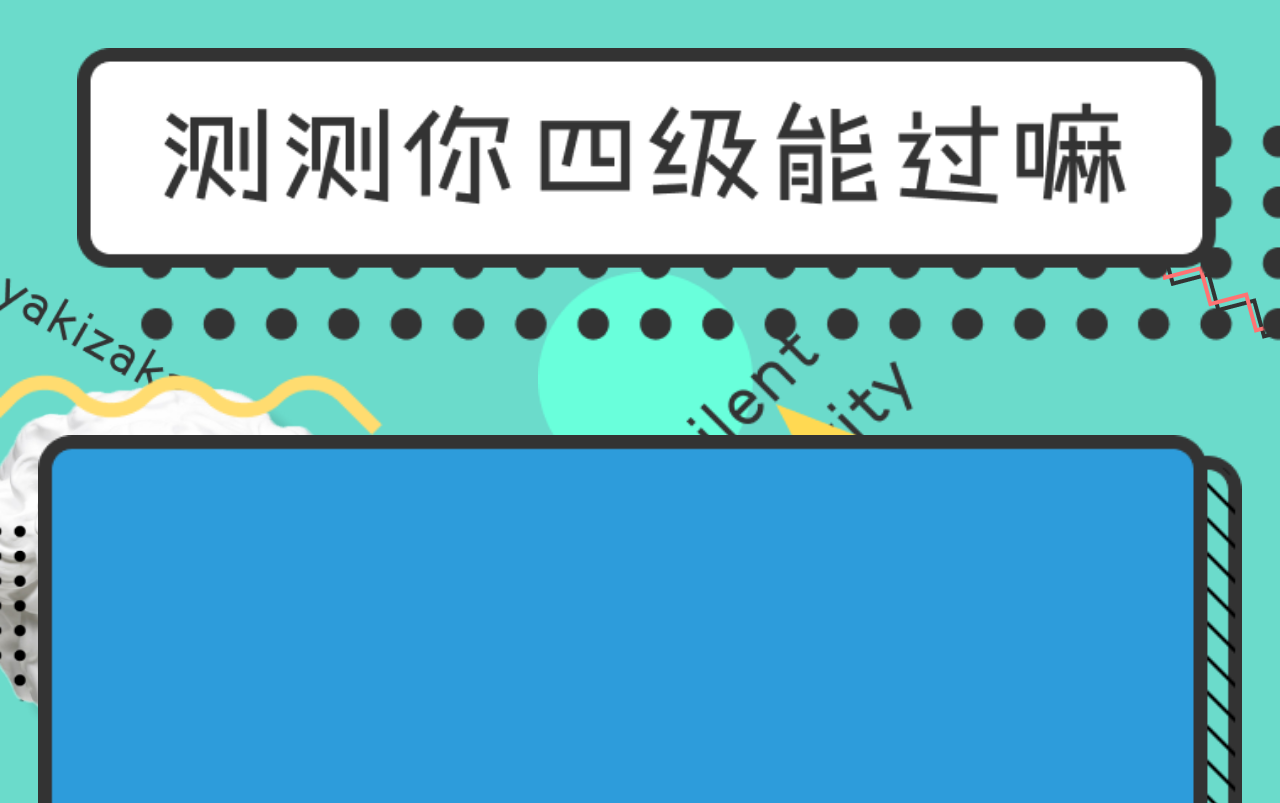
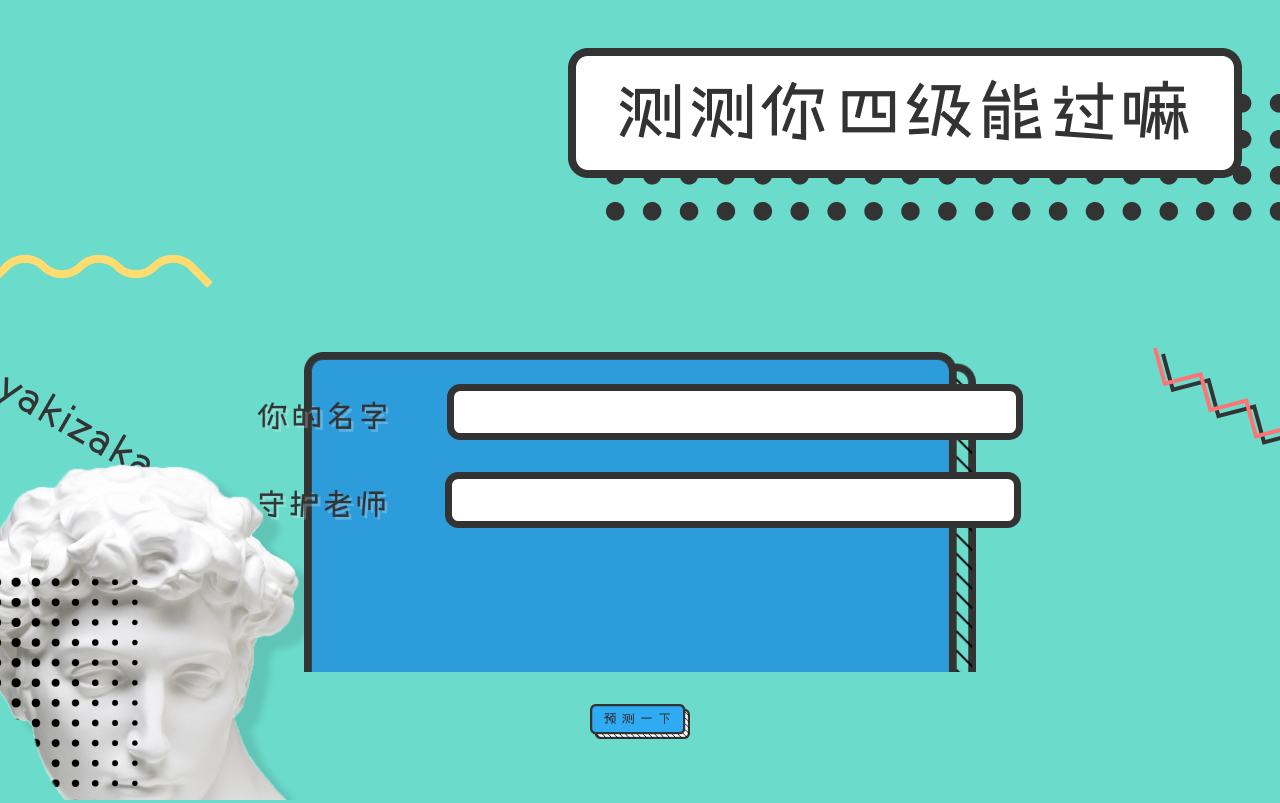
Before and after one commit to creatshare/cet-h5, a plain HTML site: page src/index.html in a window 1280 px wide. Shown: the top 803 px of the page. Drawn offline with Linux system fonts and the light colour scheme.

Commit message:
:beers: mixed code && let`s go to dinner

```diff
--- a/src/css/index.css
+++ b/src/css/index.css
@@ -8,10 +8,6 @@ body {
     height: 100vh;
     width: 100vw;
     overflow: hidden;
-}
-
-img {
-    width: 100%;
 }
 
 .clear {
@@ -26,7 +22,6 @@ img {
 #header #cet4 {
     display: block;
     float: right;
-    width: 94vw;
     margin-top: 3em;
 }
 
@@ -39,25 +34,66 @@ img {
 
 #main {
     display: block;
-    text-align: center;
     height: 60vh;
+    margin-top: 4em;
 }
 
 #main #section {
+    height: 40vh;
+    text-align: center;
+    background-image: url('../img/section@2x.png');
+    background-position: top;
+    background-repeat: no-repeat;
+    background-size: 96vw auto;
+}
+
+@media all and (min-width: 700px) {
+    #main #section {
+        background-size: 672px auto;
+    }
+}
+
+#main .field {
+    display: block;
+    padding-top: 4vh;
+}
+
+#main .field picture {
     display: inline-block;
-    width: 94%;
+}
+
+#main .field img {
+    height: 4vh;
+    width: auto;
+    position: relative;
+    top: 2vh;
+}
+
+#main .field input {
+    display: inline-block;
+    height: 7vh;
+    width: 45%;
+    border: #333 solid 7px;
+    border-radius: 1em;
+    margin-left: 4em;
 }
 
 #main #button {
     display: inline-block;
-    width: 50%;
+    width: 100vw;
     cursor: pointer;
+    text-align: center;
+    margin-top: 2em;
+}
+
+#main #button img {
+    width: 100px;
 }
 
 #footer {
     display: block;
     position: fixed;
-    z-index: -1;
+    z-index: -2;
     bottom: 0;
     width: 100vw;
 }
--- a/src/index.html
+++ b/src/index.html
@@ -17,12 +17,29 @@
                 <img src="./img/Vector@1x.png">
             </picture>
         </header>
+        <div class="clear"></div>
         <main id="main">
-            <picture id="section">
-                <source media="(max-width: 374px)" srcset="./img/section@1x.png">
-                <source media="(min-width: 375px)" srcset="./img/section@2x.png">
-                <img src="./img/section@1x.png">
-            </picture>
+            <div id="section">
+                <!-- 你的名字 -->
+                <div class="field">
+                    <picture id="name">
+                        <source media="(max-width: 374px)" srcset="./img/name@1x.png">
+                        <source media="(min-width: 375px)" srcset="./img/name@2x.png">
+                        <img src="./img/name@1x.png">
+                    </picture>
+                    <input type="text"/>
+                </div>
+                <!-- 守护老师 -->
+                <div class="field">
+                    <picture id="teacher">
+                        <source media="(max-width: 374px)" srcset="./img/teacher@1x.png">
+                        <source media="(min-width: 375px)" srcset="./img/teacher@2x.png">
+                        <img src="./img/teacher@1x.png">
+                    </picture>
+                    <input type="text"/>
+                </div>
+            </div>
+            <!-- 预测一下 -->
             <picture id="button">
                 <source media="(max-width: 374px)" srcset="./img/button@1x.png">
                 <source media="(min-width: 375px)" srcset="./img/button@2x.png">
```
Also changed, not shown: src/img/name@1x.png (renamed from src/img/你的名字@1x.png), src/img/name@2x.png (renamed from src/img/你的名字@2x.png), src/img/save@1x.png (renamed from src/img/长按图片保存结果@1x.png), src/img/save@2x.png (renamed from src/img/长按图片保存结果@2x.png), src/img/teacher@1x.png (renamed from src/img/守护老师@1x.png), src/img/teacher@2x.png (renamed from src/img/守护老师@2x.png).
